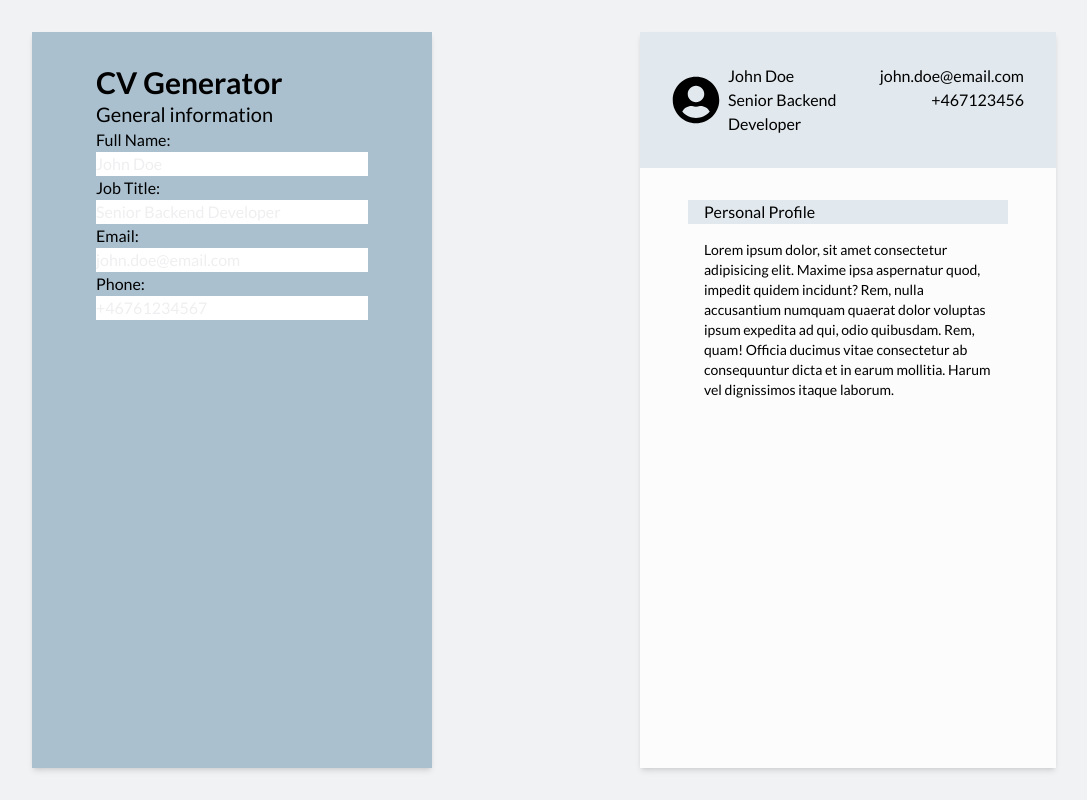
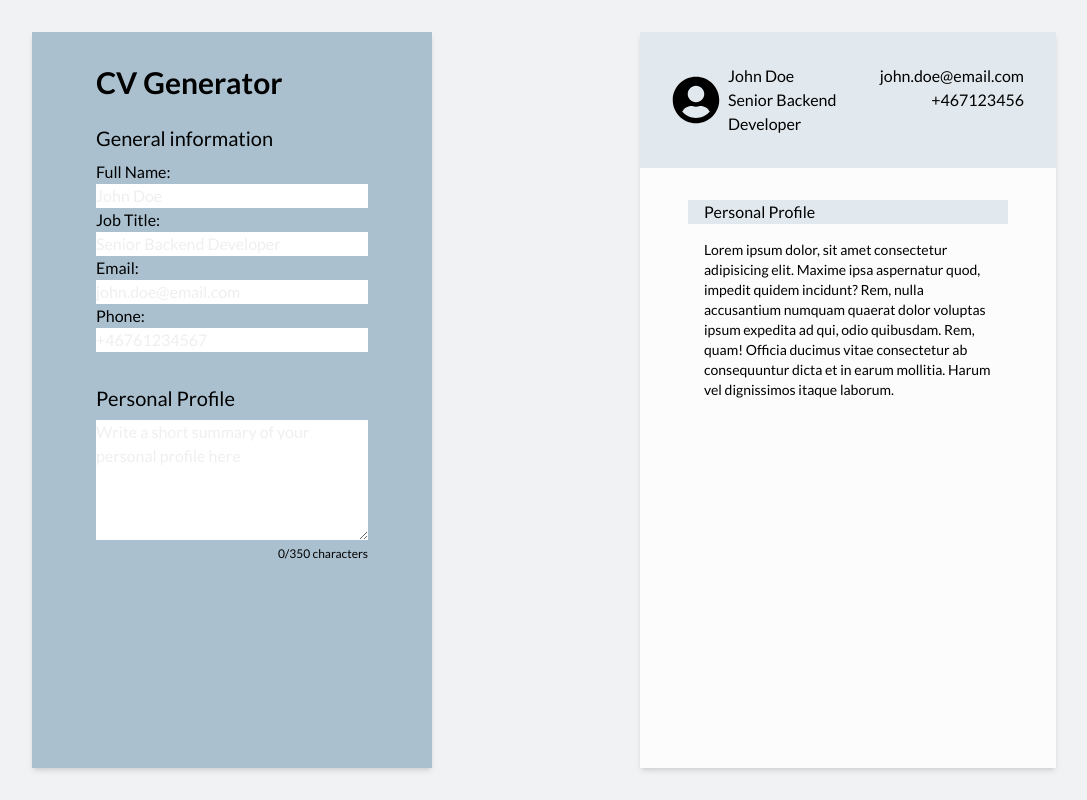
Before and after one commit to ThePhilgrim/cv-generator, a React (Vite) app: page / in a window 1280 px wide. Shown: the whole page, without its empty margins (32-1119 px from the left). Built offline with nearby package versions, Linux system fonts and the light colour scheme.

Commit message:
Start working on personal profile

```diff
--- a/src/App.jsx
+++ b/src/App.jsx
@@ -1,5 +1,6 @@
 import GeneralInfo from './components/GeneralInfo';
 import ProjectHeading from './components/ProjectHeading';
+import PersonalProfile from './components/PersonalProfile';
 import CvPreview from './components/CvPreview';
 import { useState } from 'react';
 
@@ -25,6 +26,7 @@ export default function App() {
         <aside className="col-span-12 lg:col-span-5 w-5/6 bg-blue-300 shadow-md px-16 py-8">
           <ProjectHeading text={'CV Generator'} />
           <GeneralInfo generalInfo={generalInfo} onChange={handleGeneralInfoChange} />
+          <PersonalProfile />
         </aside>
         <main className="flex items-center justify-center col-span-12 lg:col-span-7 h-full">
           <CvPreview generalInfo={generalInfo} />
--- a/src/components/FormHeading.jsx
+++ b/src/components/FormHeading.jsx
@@ -1,3 +1,3 @@
 export default function FormHeading({ text }) {
-  return <h2 className="text-xl">{text}</h2>;
+  return <h2 className="text-xl mb-2">{text}</h2>;
 }
--- a/src/components/GeneralInfo.jsx
+++ b/src/components/GeneralInfo.jsx
@@ -3,7 +3,7 @@ import FormHeading from './FormHeading';
 export default function GeneralInfo({ generalInfo, onChange }) {
   const { name, jobtitle, email, phone } = generalInfo;
   return (
-    <div>
+    <div className="mb-8">
       <FormHeading text={'General information'} />
       <form action="">
         <label htmlFor="name" className="block">
--- /dev/null
+++ b/src/components/PersonalProfile.jsx
@@ -0,0 +1,20 @@
+import FormHeading from './FormHeading';
+
+export default function PersonalProfile() {
+  return (
+    <div>
+      <FormHeading text={'Personal Profile'} />
+      <form action="">
+        <textarea
+          name="personalprofile"
+          id="personalprofile"
+          placeholder="Write a short summary of your personal profile here"
+          rows="5"
+          maxLength={350}
+          className="w-full"
+        ></textarea>
+      </form>
+      <span className="text-xs float-end">0/350 characters</span>
+    </div>
+  );
+}
--- a/src/components/ProjectHeading.jsx
+++ b/src/components/ProjectHeading.jsx
@@ -1,3 +1,3 @@
 export default function ProjectHeading({ text }) {
-  return <h1 className="text-3xl font-semibold">{text}</h1>;
+  return <h1 className="text-3xl font-semibold mb-6 ">{text}</h1>;
 }
```
